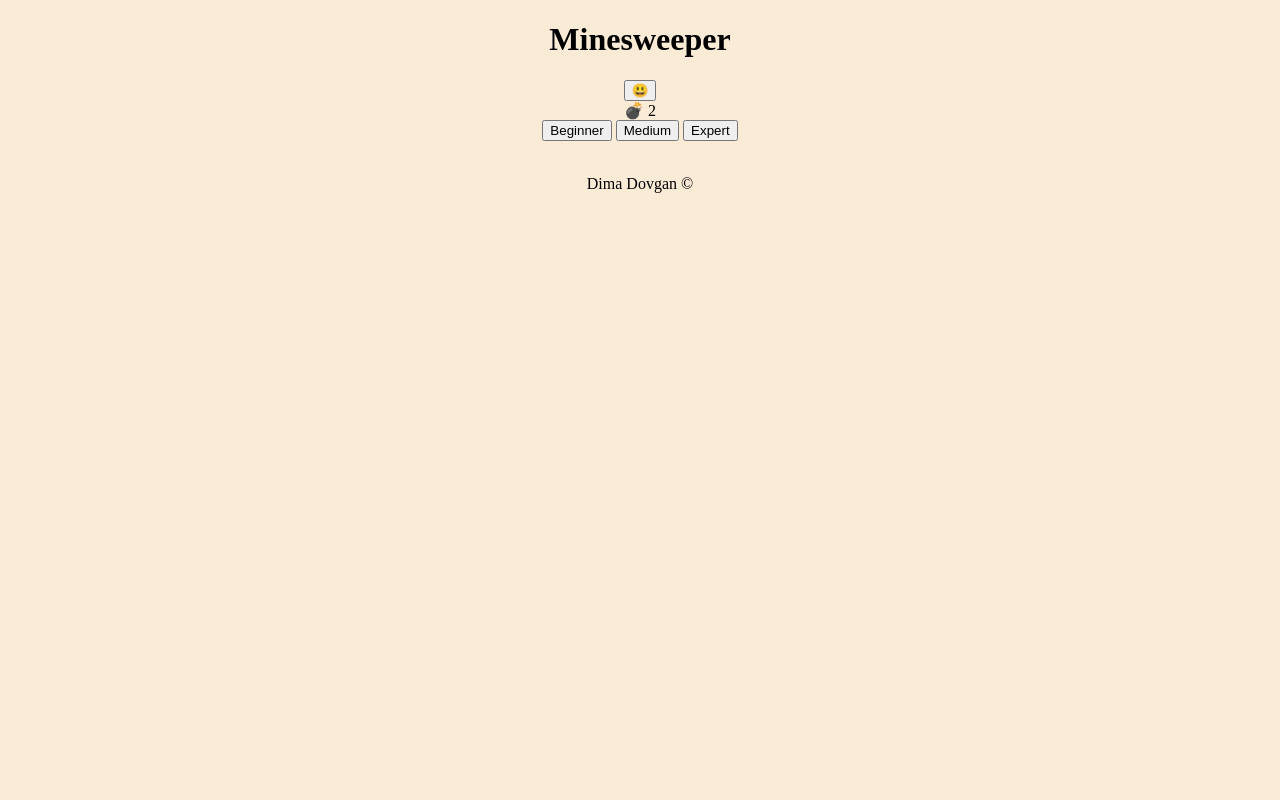
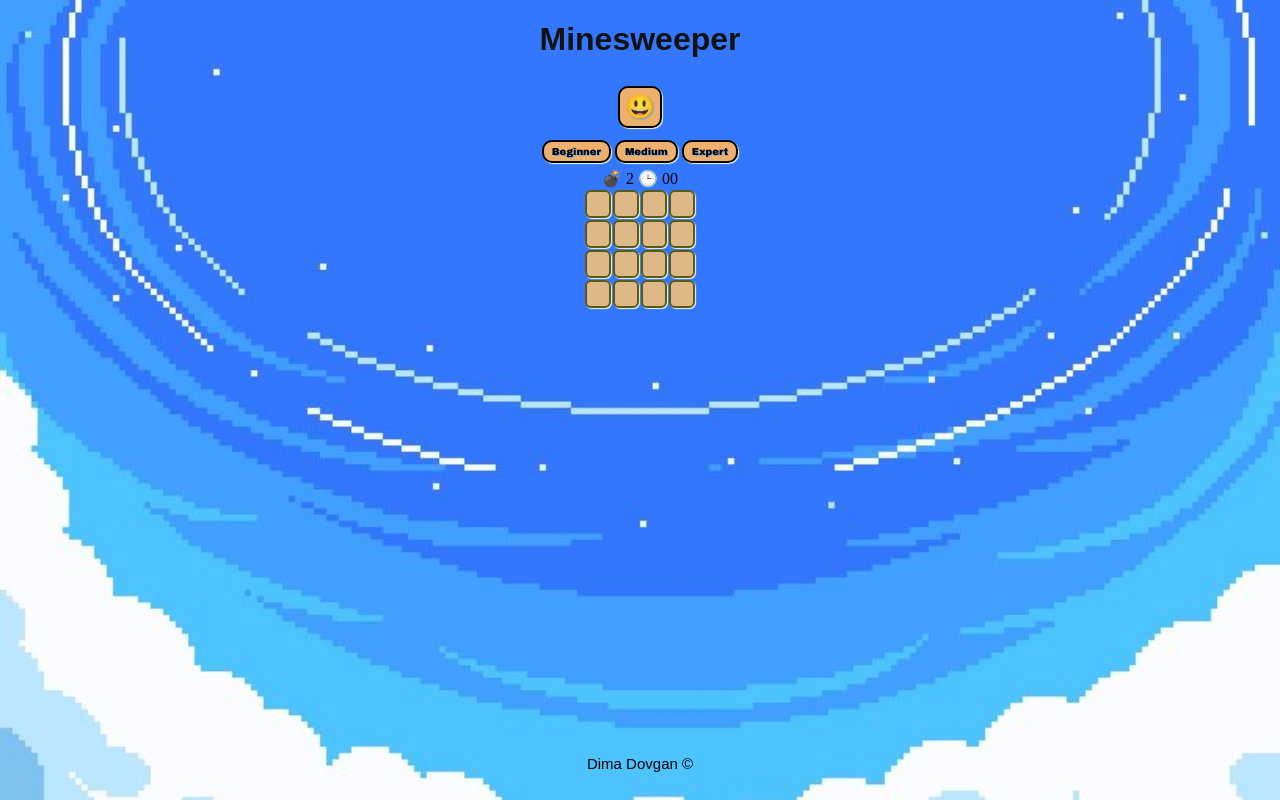
Before and after one commit to theddn/Minesweeper-game, a plain HTML site: page index.html in a window 1280 px wide. Drawn offline with Linux system fonts and the light colour scheme.

Commit message:
Add files via upload

```diff
--- a/css/style.css
+++ b/css/style.css
@@ -1,13 +1,92 @@
+h1 {
+    font-family: "Russo One", sans-serif;
+    width: 100%;
+    height: 100%;
+    color: rgb(18, 17, 17);
+}
+
+
 body {
-    background-color: antiquewhite;
     text-align: center;
+    background-image: url('/img/woods.jpg');
+    background-repeat: no-repeat;
+    background-attachment: fixed;
+    background-size: cover;
+}
+
+.game {
+    margin: auto;
+}
+
+button {
+    margin: 6px auto;
+    font-family: arial black;
+    font-size: 10px;
+    text-shadow: 1px 1px 0px #7CACDE;
+    box-shadow: 1px 1px 1px #F6F9CA;
+    padding: 4px 8px;
+    border-radius: 10px;
+    border: 2px solid black;
+    background: #eeb06d;
+}
+
+button:hover {
+    cursor: pointer;
+    color: #FDFFEE;
+    background: #B0CF4B;
+}
+
+.play {
+    font-size: 24px;
+    padding: 5px;
+}
+
+.cell {
+    width: 18px;
+    height: 18px;
+    /* text-shadow: 1px 1px 0px #7CACDE; */
+
+    box-shadow: 1px 1px 1px #F6F9CA;
+    transition: 0.5s;
+    padding: 3px 2px;
+    border-radius: 6px;
+    border: 2px solid #575a19;
+    background-color: burlywood;
+}
+
+.cell:hover {
+    background-color: #dfe4ce;
+    cursor: pointer;
+}
+
+.shown {
+    background-color: whitesmoke;
+    color: black;
+}
+
+.bomb {
+    background-color: rgb(227, 10, 10);
+    border: 1px solid black;
+}
+
+.stats {
+    margin: auto;
+}
+
+.hide {
+    display: none;
 
 }
 
-img {
-    padding: 10px;
-    margin: auto;
+.footer {
+    font-family: 'Nunito', sans-serif;
+    text-align: center;
+    font-size: 15px;
+    line-height: 12px;
+    width: 100%;
+    color: black;
+    position: fixed;
+    left: 0;
+    bottom: 1em;
+
 }
-button{
-margin: auto;
-}
--- a/index.html
+++ b/index.html
@@ -4,22 +4,24 @@
     <meta charset="UTF-8" />
     <meta name="viewport" content="width=device-width, initial-scale=1.0" />
     <link rel="stylesheet" href="css/style.css" />
+
     <title>Minesweeper</title>
   </head>
   <body onload="onInit()">
+    <!-- <img src="img/woods.jpg" alt="woods"/> -->
     <h1>Minesweeper</h1>
     <button class="play" onclick="mainButton(this)">😃</button>
+    <div class="panel">
+      <button onclick="changeLevel(4)">Beginner</button>
+      <button onclick="changeLevel(8)">Medium</button>
+      <button onclick="changeLevel(12)">Expert</button>
+    </div>
     <div class="stats">
       <span>💣</span>
       <span class="shown-count">0</span>
-      <!-- <span>🕒</span>
-      <span class="secsPassed-count">00</span> -->
-    </div>
-    <div class="panel">
-      <button onclick="changeLevel(-1)">Beginner</button>
-      <button onclick="changeLevel(0)">Medium</button>
-      <button onclick="changeLevel(1)">Expert</button>
-      <br>
+      <span>🕒</span>
+      <span class="secsPassed-count">00</span>
+      <br />
     </div>
     <table class="game">
       <tbody class="game-board"></tbody>
--- a/js/game.js
+++ b/js/game.js
@@ -7,20 +7,18 @@ const SMILEY = '😃'
 const DEAD_SMILEY = '🤯'
 const WIN_SMILEY = '😎'
 
-
 // The Model
 var gBoard
 var gTimer
 
-
-const gGame = {
+const GAME = {
     isOn: false,
     shownCount: 0,
     markedCount: 0,
     secsPassed: 0
 }
 
-const gLevel = {
+const LVL = {
     SIZE: 4,
     MINES: 2
 }
@@ -28,11 +26,10 @@ const gLevel = {
 function onInit() {
     gBoard = buildBoard()
     renderBoard(gBoard)
-
 }
 
 function buildBoard() {
-    const board = createMat(gLevel.SIZE, gLevel.SIZE)
+    const board = createMat(LVL.SIZE, LVL.SIZE)
 
     for (var i = 0; i < board.length; i++) {
         for (var j = 0; j < board[i].length; j++) {
@@ -42,7 +39,6 @@ function buildBoard() {
     // createStaticMines(board)
     createMines(board)
     createMineNeg(board)
-
     return board
 }
 
@@ -76,7 +72,7 @@ function getEmptyPos(board) {
     const emptyPos = []
 
     for (var i = 0; i < board.length; i++) {
-        for (var j = 0; j < board[0].length; j++) {
+        for (var j = 0; j < board[i].length; j++) {
             if (!board[i][j].isMine)
                 emptyPos.push({ i, j })
         }
@@ -90,15 +86,17 @@ function getClassName(pos) {
     const cellClass = `cell-${pos.i}-${pos.j}`
     return cellClass
 }
+//TODO:
+function renderCell( location,board) {
+
+}
 
 function onCellRightClick(elCell, i, j) {
     document.addEventListener('contextmenu', e => {
         e.preventDefault()
-        // console.log("right button clicked");
     })
     //flag toggle
     if (gBoard[i][j].isShown === false) {
-        // createFlag(i, j)
         gBoard[i][j].isMarked = !gBoard[i][j].isMarked
     }
     renderBoard(gBoard)
@@ -116,7 +114,7 @@ function onCellClicked(elCell, i, j) {
 
 function getShownCount() {
     const elShownCount = document.querySelector('.shown-count')
-    var count = gLevel.MINES
+    var count = LVL.MINES
     var markCount = 0
     for (var i = 0; i < gBoard.length; i++) {
         for (var j = 0; j < gBoard[i].length; j++) {
@@ -124,20 +122,17 @@ function getShownCount() {
             if (gBoard[i][j].isMarked && gBoard[i][j].isMine) markCount++
         }
     }
-    gGame.shownCount = count
-    gGame.markedCount = markCount
+    GAME.shownCount = count
+    GAME.markedCount = markCount
     elShownCount.innerHTML = count
     checkIsWin()
 }
 
 function checkIsLose(i, j) {
     const elMainBtn = document.querySelector('.play')
-    // const elPanel = document.querySelector('.panel')
     if (gBoard[i][j].isMine === true) {
         elMainBtn.innerHTML = DEAD_SMILEY
-        // elPanel.classList.add('hide')
-        gGame.isOn = false
-        console.log('game over');
+        GAME.isOn = false
         showAllMines()
     }
 }
@@ -154,54 +149,35 @@ function showAllMines() {
 
 function checkIsWin() {
     const elMainBtn = document.querySelector('.play')
-    if (gGame.shownCount === 0 && (gGame.markedCount === gLevel.MINES)) {
+    if (GAME.shownCount === 0 && (GAME.markedCount === LVL.MINES)) {
         console.log('win');
         elMainBtn.innerHTML = WIN_SMILEY
-        gGame.isOn = false
+        GAME.isOn = false
     }
 }
 
 function mainButton(elMainBtn) {
-    gGame.isOn = true
+    GAME.isOn = true
     const elPanel = document.querySelector('.panel')
     elMainBtn = document.querySelector('.play')
     elMainBtn.innerHTML = SMILEY
-    // elPanel.classList.remove('hide')
     onInit()
 }
 
 function changeLevel(num) {
     switch (num) {
-        case -1:
-            gLevel.SIZE = 4
-            gLevel.MINES = 2
+        case 4:
+            LVL.SIZE = 4
+            LVL.MINES = 2
             break;
-        case 0:
-            gLevel.SIZE = 8
-            gLevel.MINES = 14
+        case 8:
+            LVL.SIZE = 8
+            LVL.MINES = 14
             break;
-        case 1:
-            gLevel.SIZE = 12
-            gLevel.MINES = 32
+        case 12:
+            LVL.SIZE = 12
+            LVL.MINES = 32
             break;
     }
     onInit()
 }
-
-// function onPlay() {
-//     gBoard = OnFirstClickedCell(gBoard)
-//     renderBoard(gBoard)
-// }
-
-// function OnFirstClickedCell(board) {
-//     var newBoard = copyMat(gBoard)
-//     const emptyPos = getEmptyPos(gBoard)
-
-//     for (var i = 0; i < board.length; i++) {
-//         for (var j = 0; j < board[0].length; j++) {
-//             if (board[i][j].isMine === true) newBoard[i][j].isMine = false
-//             else newBoard[emptyPos.i][emptyPos.j].isMine = true
-//         }
-//     }
-//     return newBoard
-// }
--- a/js/mines.js
+++ b/js/mines.js
@@ -13,10 +13,18 @@ function createMine(board) {
 }
 
 function createMines(board) {
-    for (var i = 0; i < gLevel.MINES; i++) {
+    for (var i = 0; i < LVL.MINES; i++) {
         createMine(board)
     }
     return board
+}
+
+function createMineNeg(board) {
+    for (var i = 0; i < board.length; i++) {
+        for (var j = 0; j < board[i].length; j++) {
+            board[i][j].minesAroundCount = setMinesNegsCount({ i, j }, board)
+        }
+    }
 }
 
 function setMinesNegsCount(pos, board) {
@@ -48,11 +56,3 @@ function expandShown(i, j) {
     }
 
 }
-
-function createMineNeg(board) {
-    for (var i = 0; i < board.length; i++) {
-        for (var j = 0; j < board[i].length; j++) {
-            board[i][j].minesAroundCount = setMinesNegsCount({ i, j }, board)
-        }
-    }
-}
```
Also changed, not shown: img/sky.jpg (added), img/skyAndGreen.jpg (added), img/woods.jpg (added).
